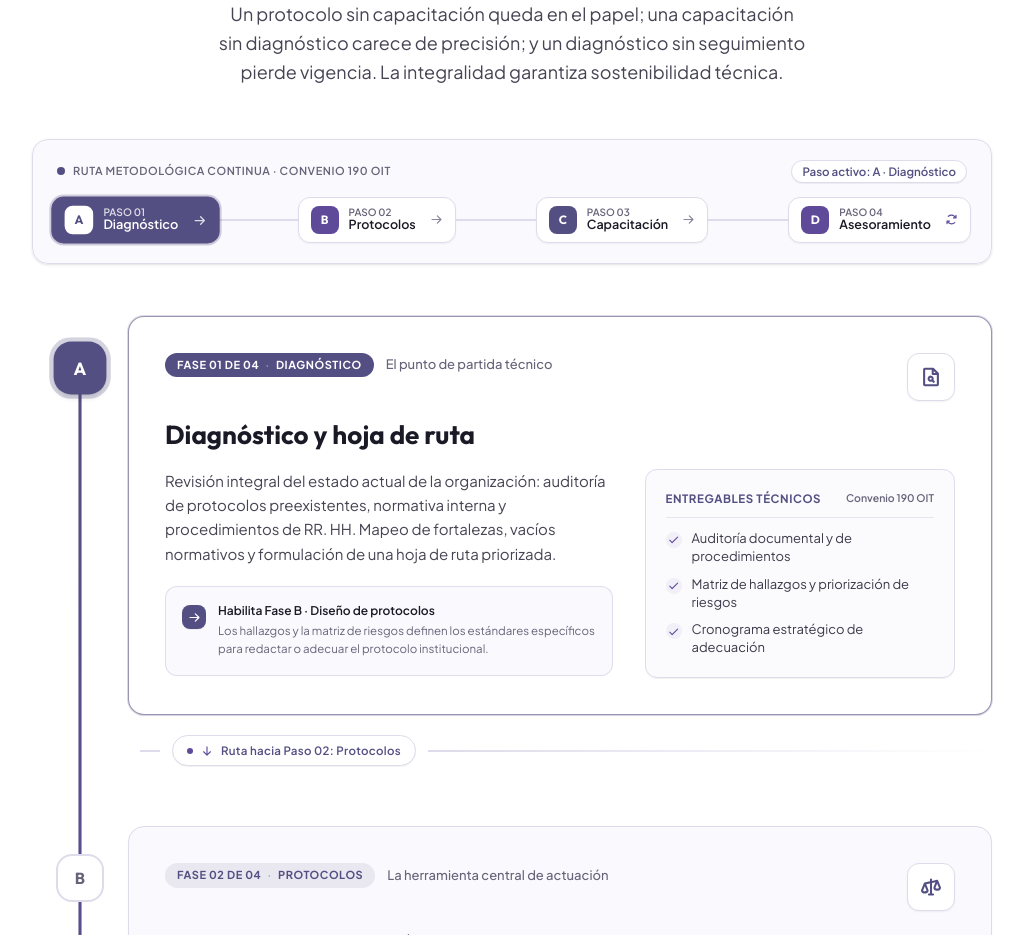
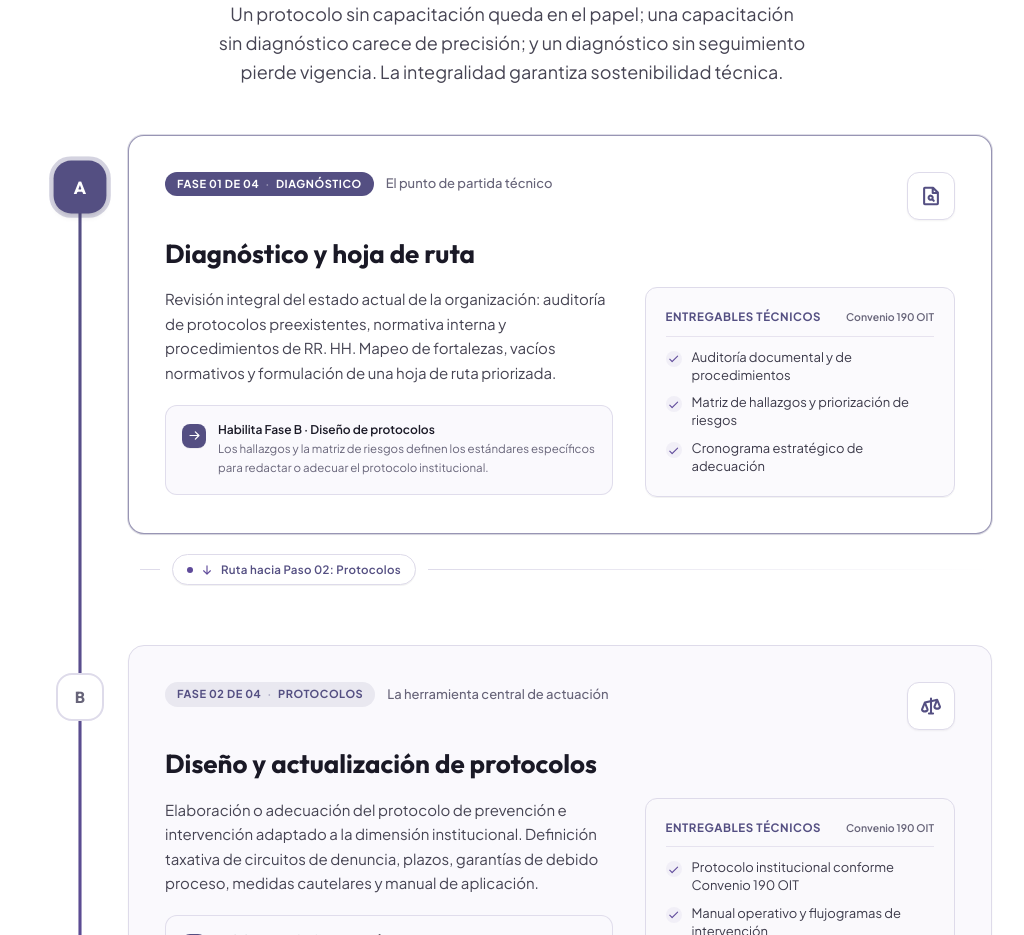
Before and after one commit to TritSoftwareFactory/ConsultoraIgualdad, a Next.js app: page / in a window 1280 px wide. Shown: the part 2380-3315 px from the top of the page, without its empty margins (128-1152 px from the left). Built offline with nearby package versions, Linux system fonts and the light colour scheme.

Commit message:
fix(ecosystem): remove redundant sticky horizontal stepper bar

```diff
--- a/src/components/EcosystemPhases.tsx
+++ b/src/components/EcosystemPhases.tsx
@@ -298,116 +298,6 @@ export function EcosystemPhases() {
           </p>
         </motion.div>
 
-        {/* Desktop Pipeline Progress Bar (Sticky Navigation on Desktop) */}
-        <div className="hidden md:block sticky top-[72px] z-30 mb-12 py-1">
-          <div className="bg-[#faf9fd]/95 backdrop-blur-md border border-[#dedbea] rounded-2xl p-4 sm:p-5 shadow-sm">
-            <div className="flex items-center justify-between mb-3.5 px-1">
-              <div className="flex items-center gap-2 text-[11px] font-semibold tracking-wider uppercase text-[#676479]">
-                <span className="w-2 h-2 rounded-full bg-[#544f82]" />
-                <span>Ruta Metodológica Continua · Convenio 190 OIT</span>
-              </div>
-              <div className="inline-flex items-center gap-1.5 px-2.5 py-0.5 rounded-full bg-white border border-[#dedbea] text-[11.5px] font-semibold text-[#544f82] shadow-2xs">
-                <span>
-                  Paso activo: {PHASES[activePhaseIndex].letter} ·{" "}
-                  {PHASES[activePhaseIndex].shortTitle}
-                </span>
-              </div>
-            </div>
-
-            {/* Stepper bar with background track and progress fill */}
-            <div className="relative">
-              {/* Background rail */}
-              <div className="absolute top-1/2 left-6 right-6 h-[2px] -translate-y-1/2 bg-[#dedbea]" />
-
-              {/* Dynamic progress fill line */}
-              <div
-                style={{
-                  width: shouldReduceMotion
-                    ? "100%"
-                    : `${(activePhaseIndex / (PHASES.length - 1)) * 100}%`,
-                }}
-                className="absolute top-1/2 left-6 h-[2px] max-w-[calc(100%-3rem)] -translate-y-1/2 bg-gradient-to-r from-[#544f82] via-[#5f4a9a] to-[#7b61c4] transition-all duration-500 ease-out"
-              />
-
-              {/* 4 Interconnected Step Buttons */}
-              <div className="relative z-10 flex items-center justify-between gap-2">
-                {PHASES.map((phase, idx) => {
-                  const isStepActive = activePhaseIndex === idx;
-                  const isStepPassed = activePhaseIndex > idx;
-
-                  return (
-                    <button
-                      key={phase.id}
-                      type="button"
-                      onClick={() => scrollToPhase(phase.id)}
-                      aria-current={isStepActive ? "step" : undefined}
-                      className={`group flex items-center gap-2.5 px-3 py-2 rounded-xl transition-all shadow-xs cursor-pointer focus-visible:outline-none focus-visible:ring-2 focus-visible:ring-[#5f4a9a] ${
-                        isStepActive
-                          ? "bg-[#544f82] text-white border border-[#544f82] shadow-sm ring-2 ring-[#544f82]/25 scale-[1.02]"
-                          : isStepPassed
-                          ? "bg-white text-[#1a1926] border border-[#5f4a9a]/40 hover:border-[#544f82]"
-                          : "bg-white text-[#676479] border border-[#dedbea] hover:border-[#544f82]/50"
-                      }`}
-                      aria-label={`Ir a Fase ${phase.letter}: ${phase.title}`}
-                    >
-                      <span
-                        className={`w-7 h-7 rounded-lg flex items-center justify-center font-heading text-xs font-bold transition-all ${
-                          isStepActive
-                            ? "bg-white text-[#544f82]"
-                            : isStepPassed
-                            ? "bg-[#5f4a9a] text-white"
-                            : phase.badgeBg
-                        }`}
-                      >
-                        {isStepPassed ? (
-                          <Check size={12} weight="bold" />
-                        ) : (
-                          phase.letter
-                        )}
-                      </span>
-                      <div className="text-left">
-                        <div
-                          className={`text-[10px] uppercase font-semibold leading-none ${
-                            isStepActive ? "text-white/80" : "text-[#676479]"
-                          }`}
-                        >
-                          Paso {phase.stepNumber}
-                        </div>
-                        <div
-                          className={`text-[12.5px] font-semibold leading-tight ${
-                            isStepActive
-                              ? "text-white"
-                              : "text-[#1a1926] group-hover:text-[#544f82]"
-                          }`}
-                        >
-                          {phase.shortTitle}
-                        </div>
-                      </div>
-                      {idx < PHASES.length - 1 ? (
-                        <ArrowRight
-                          size={13}
-                          weight="bold"
-                          className={`ml-1 transition-transform group-hover:translate-x-0.5 ${
-                            isStepActive ? "text-white/80" : "text-[#8b889e]"
-                          }`}
-                        />
-                      ) : (
-                        <ArrowsClockwise
-                          size={13}
-                          weight="bold"
-                          className={`ml-1 transition-transform duration-500 group-hover:rotate-180 ${
-                            isStepActive ? "text-white/80" : "text-[#5f4a9a]"
-                          }`}
-                        />
-                      )}
-                    </button>
-                  );
-                })}
-              </div>
-            </div>
-          </div>
-        </div>
-
         {/* ============================================================== */}
         {/* CONTINUOUS VERTICAL ROUTE (DESKTOP & MOBILE): "UNA ABAJO DE OTRA" */}
         {/* As you scroll, the route progresses and reveals each phase with its explanation */}
```
